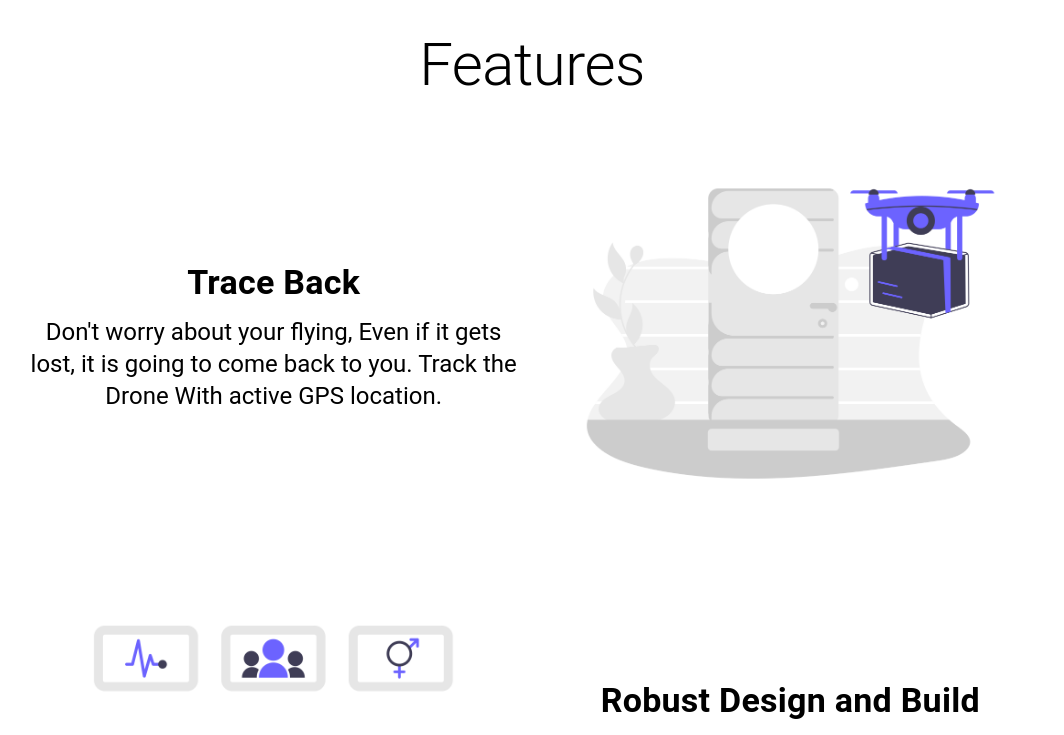
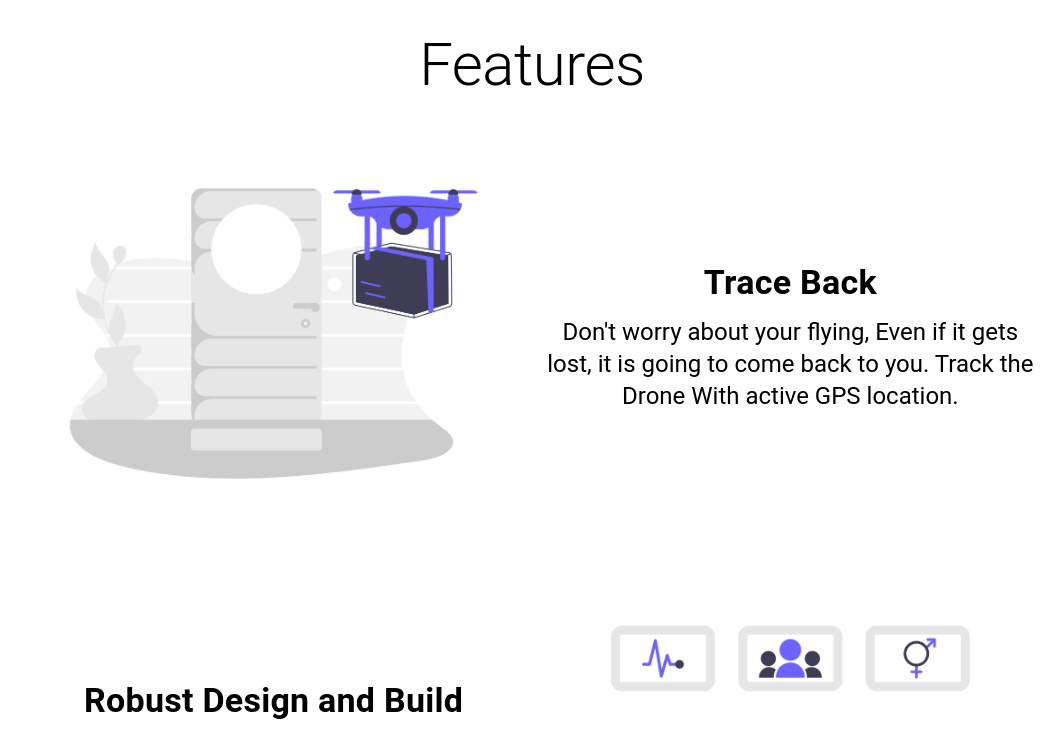
Before and after one commit to bipoool/droneZoneWebSite, a React (Create React App) app: page / in a window 1280 px wide. Shown: the part 500-1235 px from the top of the page, without its empty margins (108-1172 px from the left). Built offline with nearby package versions, Linux system fonts and the light colour scheme.

Commit message:
minor changes

```diff
--- a/src/App.js
+++ b/src/App.js
@@ -14,19 +14,19 @@ const App = () => {
     title : "Trace Back" ,
     description : "Don't worry about your flying, Even if it gets lost, it is going to come back to you. Track the Drone With active GPS location.",
     id:"Trace-Back",
-    type: "row"
+    type: "row-reverse"
   },
   {
     title : "Robust Design and Build" ,
     description : "High-Quality carbon fiber frame with a robust aerodynamic design will make your flights awesome",
     id:"Design",
-    type: "row-reverse"
+    type: "row"
   },
   {
     title : "Futuristic Technology" ,
     description : "With a high performace 32-Bit CPU and effitient computations it gives great performance with less power consumptions",
     id:"Technology",
-    type: "row"
+    type: "row-reverse"
   }];
   return (
     <div className="app">
```
